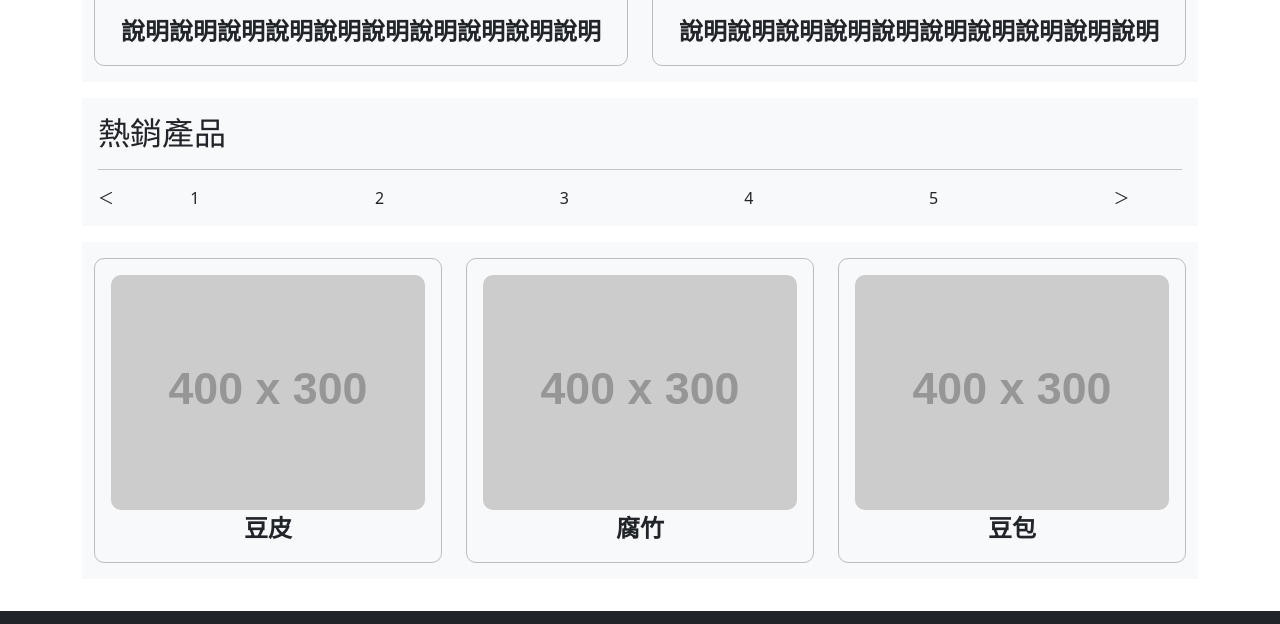
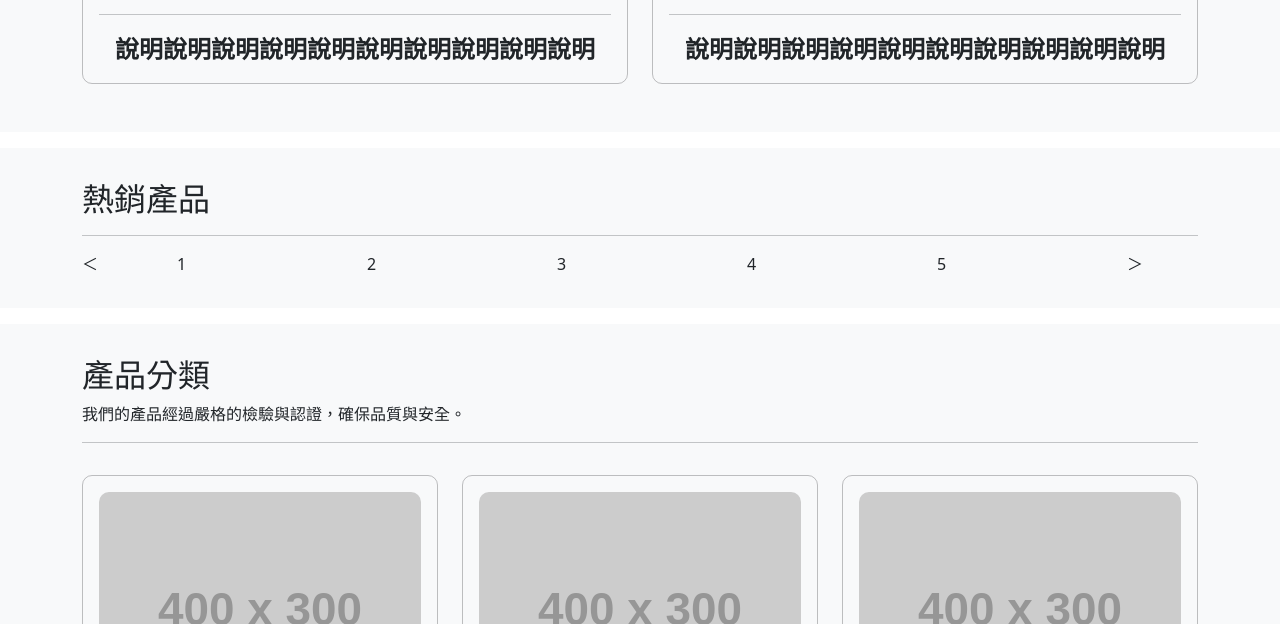
Before and after one commit to chengchuanho1105/chuan, a plain HTML site: page productList.html in a window 1280 px wide. Shown: the part 1476-2100 px from the top of the page. Drawn offline with nearby package versions, Linux system fonts and the light colour scheme; placeholder pictures from the web are drawn by us.

Commit message:
Ver.20250430.001 - 商品介紹頁面 元素統一

```diff
--- a/assets/css/components.css
+++ b/assets/css/components.css
@@ -283,14 +283,14 @@
 */
 
 /* ========== B. 卡片樣式目錄 ==========
- * 001. 分類卡片01
+ * 001. 帶縮移入縮效果的卡片0101
  * 002. 資訊卡片01
  * 003.
  * 004.
  * 005.
 */
 
-/* 001. 分類卡片01 */
+/* 001. 帶縮移入縮效果的卡片01 */
 .category-card {
   text-align: center;
   border: rgb(51, 52, 53, 0.3) 1px solid;
@@ -308,7 +308,7 @@
 }
 
 .category-card:hover {
-  transform: scale(1.1);
+  transform: scale(1.05);
   box-shadow: 0 4px 8px rgba(51, 52, 53, 0.1);
 }
 
--- a/productList.html
+++ b/productList.html
@@ -47,10 +47,10 @@
   </head>
 
   <body class="">
-    <main class="container py-3">
+    <main class="">
       <!-- 產品認證 -->
-      <section>
-        <div class="container my-3 bg-light">
+      <section class="my-3 p-3 bg-light">
+        <div class="container my-3">
           <div>
             <h2>產品認證</h2>
             <p>我們的產品經過嚴格的檢驗與認證，確保品質與安全。</p>
@@ -102,7 +102,8 @@
       </section>
 
       <!-- 熱銷商品 -->
-      <div class="my-3 p-3 bg-light">
+       <section class="my-3 p-3 bg-light">
+        <div class="container my-3">
           <h2>熱銷產品</h2>
           <hr />
           <div class="row">
@@ -115,10 +116,16 @@
             <div class="col-1">＞</div>
           </div>
         </div>
+       </section>
 
       <!-- 商品分類 -->
-      <section class="bg-light my-3">
-        <div class="container bg-light">
+      <section class="my-3 p-3 bg-light">
+        <div class="container my-3">
+          <div>
+            <h2>產品分類</h2>
+            <p>我們的產品經過嚴格的檢驗與認證，確保品質與安全。</p>
+            <hr />
+          </div>
           <div class="row">
             <div class="col-4">
               <a href="" style="text-decoration: none; color: inherit">
```
Also changed, not shown: 2 other files. Lines whose indentation alone changed are shown as unchanged.
